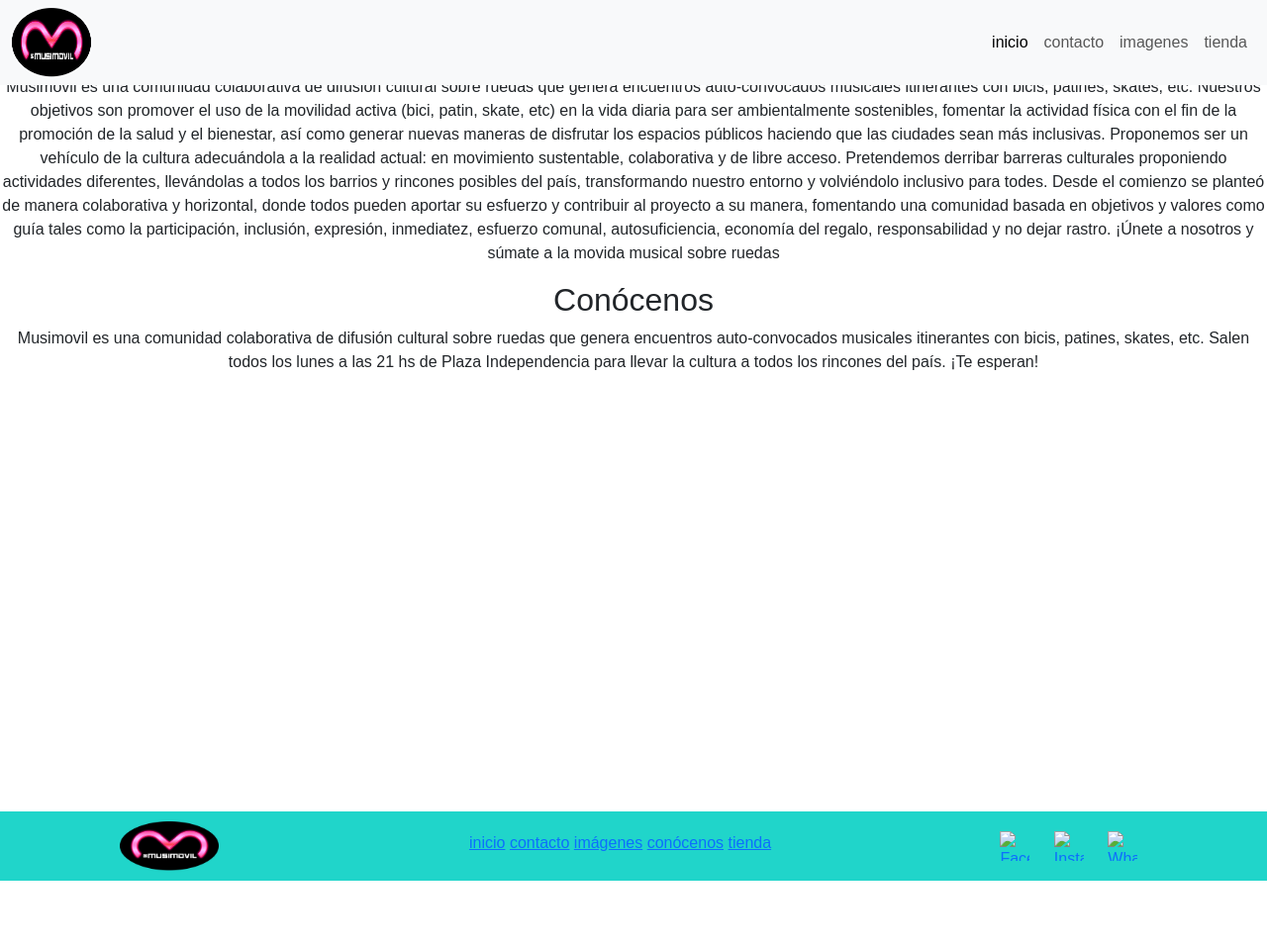
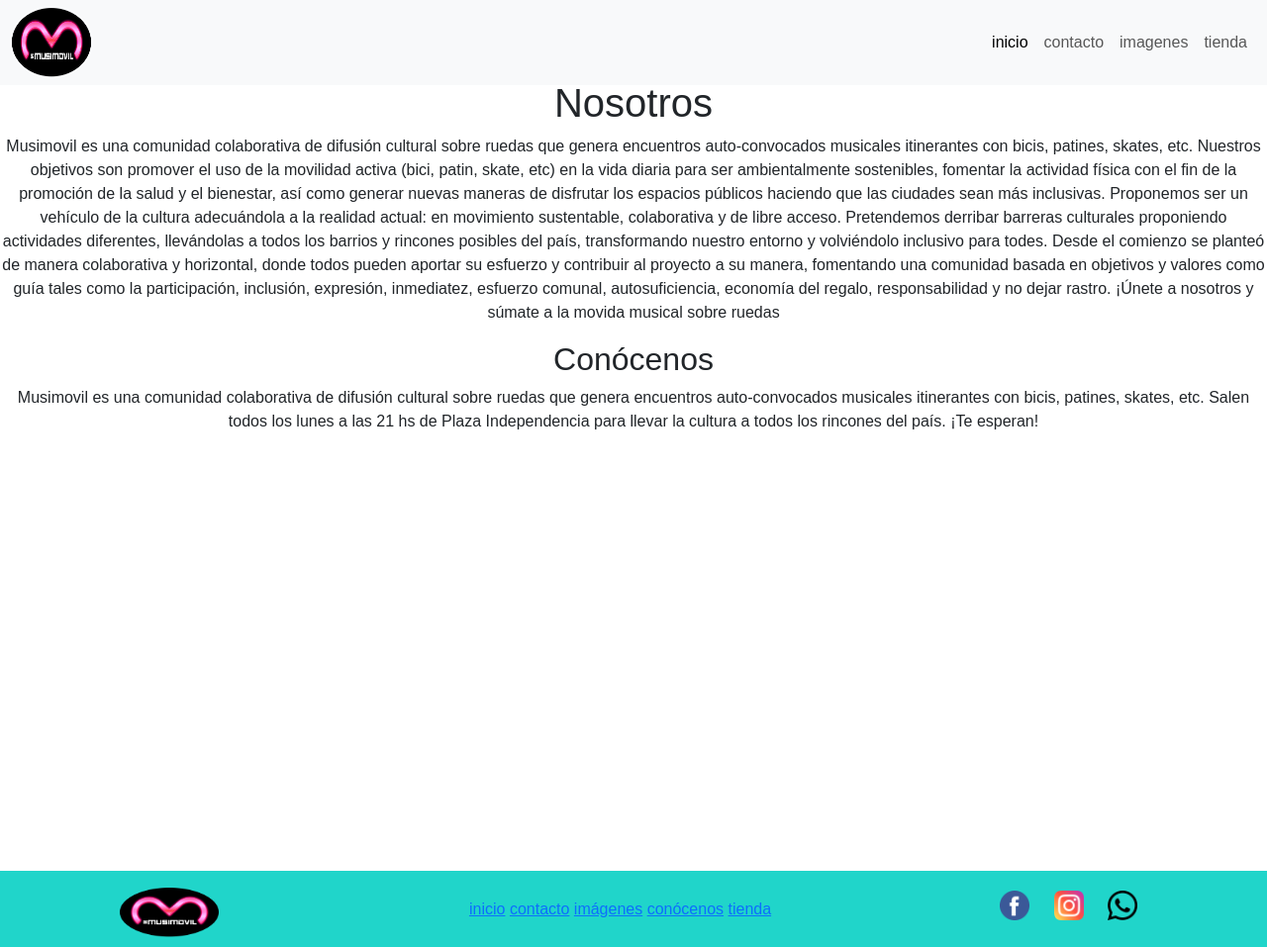
Before and after one commit to DarioFontes/Primera-Web-ElMusi, a website: page pages/conocenos.html in a window 1280 px wide. Shown: the whole page at 99% size. Before the commit the page ends 890 px from the top, so only its background shows below. Drawn offline with nearby package versions, Linux system fonts and the light colour scheme; a web font is replaced by a local one.

Commit message:
ReparacionDeRutas2

```diff
--- a/pages/conocenos.html
+++ b/pages/conocenos.html
@@ -40,7 +40,7 @@
 
 <!--contenido-->
     <main id="main">
-        <section id="banner">
+        <section id="banner_concenos">
             <article>
                 <h1>Nosotros</h1>
                 <p>Musimovil es una comunidad colaborativa de difusión cultural sobre ruedas que genera encuentros auto-convocados musicales itinerantes con bicis, patines, skates, etc. Nuestros objetivos son promover el uso de la movilidad activa (bici, patin, skate, etc) en la vida diaria para ser ambientalmente sostenibles, fomentar la actividad física con el fin de la promoción de la salud y el bienestar, así como generar nuevas maneras de disfrutar los espacios públicos haciendo que las ciudades sean más inclusivas. Proponemos ser un vehículo de la cultura adecuándola a la realidad actual: en movimiento sustentable, colaborativa y de libre acceso. Pretendemos derribar barreras culturales proponiendo actividades diferentes, llevándolas a todos los barrios y rincones posibles del país, transformando nuestro entorno y volviéndolo inclusivo para todes. Desde el comienzo se planteó de manera colaborativa y horizontal, donde todos pueden aportar su esfuerzo y contribuir al proyecto a su manera, fomentando una comunidad basada en objetivos y valores como guía tales como la participación, inclusión, expresión, inmediatez, esfuerzo comunal, autosuficiencia, economía del regalo, responsabilidad y no dejar rastro. ¡Únete a nosotros y súmate a la movida musical sobre ruedas</p>
@@ -71,9 +71,9 @@
         </article>
 
         <article class="foterRedes">
-            <a href="#"><img src="icons/facebook_145802.png" alt="Facebook"></a>
-            <a href="#"><img src="icons/instagram_2111463.png" alt="Instagram"></a>
-            <a href="#"><img src="icons/whatsapp_2111774.png" alt="WhatsApp"></a>
+            <a href="#"><img src="../icons/facebook_145802.png" alt="Facebook"></a>
+            <a href="#"><img src="../icons/instagram_2111463.png" alt="Instagram"></a>
+            <a href="#"><img src="../icons/whatsapp_2111774.png" alt="WhatsApp"></a>
           </article>
 
     </footer>
--- a/sass/conocenos/_conocenos.scss
+++ b/sass/conocenos/_conocenos.scss
@@ -0,0 +1,5 @@
+
+
+#banner_concenos{
+    margin-top: 80px;
+}
--- a/sass/imagenes/_imagenes.scss
+++ b/sass/imagenes/_imagenes.scss
@@ -1,5 +1,7 @@
 
 /*IMAGENES*/
+
+
 
 #contedorImg{
     width: 1366px;
--- a/sass/tienda/_tienda.scss
+++ b/sass/tienda/_tienda.scss
@@ -0,0 +1,5 @@
+
+
+#banner_Tienda{
+    margin-top: 80px;
+}
```
Also changed, not shown: index.html (+0 -1 lines), pages/tienda.html (+4 -7 lines), css/style.css, 1 other file.
